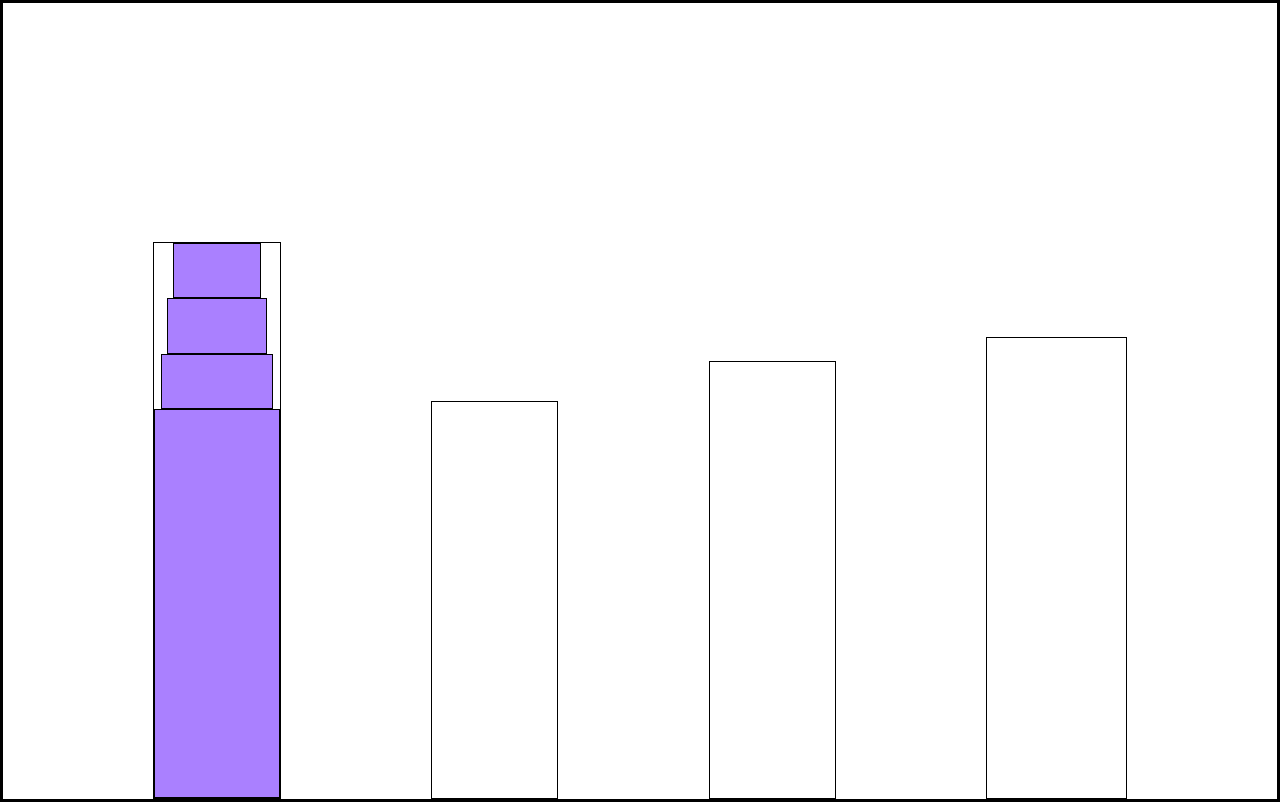
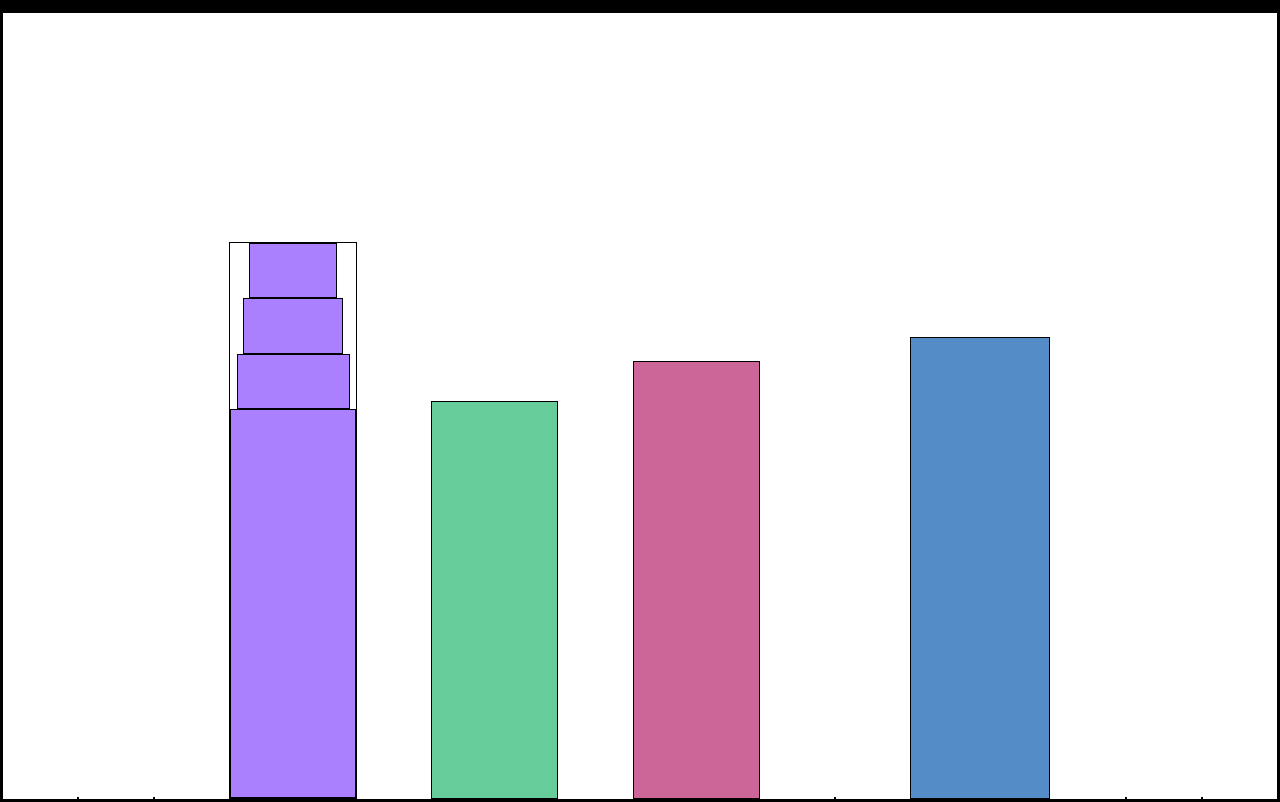
Before and after one commit to raulvillajr95/city-skyline, a plain HTML site: page index.html in a window 1280 px wide. Drawn offline with Linux system fonts and the light colour scheme.

Commit message:
Add color to 4 buildings

```diff
--- a/index.html
+++ b/index.html
@@ -6,6 +6,8 @@
   </head>
   <body>
     <div class="background-buildings">
+      <div></div>
+      <div></div>
       <div class="bb1">
         <div class="bb1a"></div>
         <div class="bb1b"></div>
@@ -14,7 +16,18 @@
       </div>
       <div class="bb2"></div>
       <div class="bb3"></div>
+      <div></div>
       <div class="bb4"></div>
+      <div></div>
+      <div></div>
+    </div>
+    <div class="foreground-buildings">
+      <div class="fb1"></div>
+      <div class="fb2"></div>
+      <div class="fb3"></div>
+      <div class="fb4"></div>
+      <div class="fb5"></div>
+      <div class="fb6"></div>
     </div>
   </body>
 </html>
--- a/styles.css
+++ b/styles.css
@@ -1,3 +1,10 @@
+:root {
+  --building-color1: #aa80ff;
+  --building-color2: #66cc99;
+  --building-color3: #cc6699;
+  --building-color4: #538cc6;
+}
+
 * {
   border: 1px solid black;
   box-sizing: border-box;
@@ -23,7 +30,6 @@ body {
   display: flex;
   flex-direction: column;
   align-items: center;
-  --building-color1: #aa80ff;
 }
 
 .bb1a {
@@ -53,14 +59,24 @@ body {
 .bb2 {
   width: 10%;
   height: 50%;
+  background-color: var(--building-color2);
 }
 
 .bb3 {
   width: 10%;
   height: 55%;
+  background-color: var(--building-color3);
 }
 
 .bb4 {
   width: 11%;
   height: 58%;
+  background-color: var(--building-color4);
 }
+
+.foreground-buildings {
+  width: 100%;
+  height: 100%;
+  position: absolute;
+  top: 0;
+}
```
